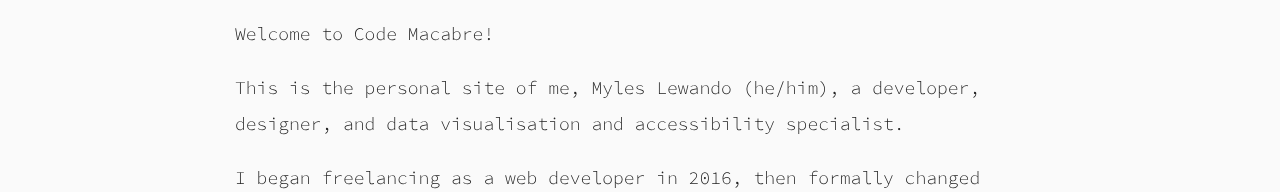
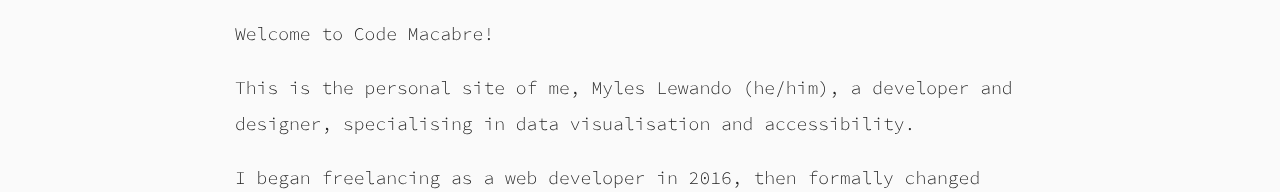
Before and after one commit to codemacabre/codemacabre-website, an Astro site: page /about in a window 1280 px wide. Shown: the part 220-412 px from the top of the page. Built offline with nearby package versions, Linux system fonts and the light colour scheme; Astro itself is replaced by a stand-in of ours; some packages are replaced by stand-ins of ours.

Commit message:
Update about page copy

```diff
--- a/src/pages/about.astro
+++ b/src/pages/about.astro
@@ -49,7 +49,7 @@
   <h1>{pageTitle}</h1>
   <p>Welcome to Code Macabre!</p>
   <p>
-    This is the personal site of me, Myles Lewando (he&#8288;/&#8288;him), a developer, designer, and data visualisation and accessibility specialist.
+    This is the personal site of me, Myles Lewando (he&#8288;/&#8288;him), a developer and designer, specialising in data visualisation and accessibility.
   </p>
   <p>I began freelancing as a web developer in 2016, then formally changed career to become a full-time developer in 2019. My background is in education, data visualisation, and design.</p>
   <p>Inclusive, ethical technology and data justice are integral to my work and my values.</p>
```
